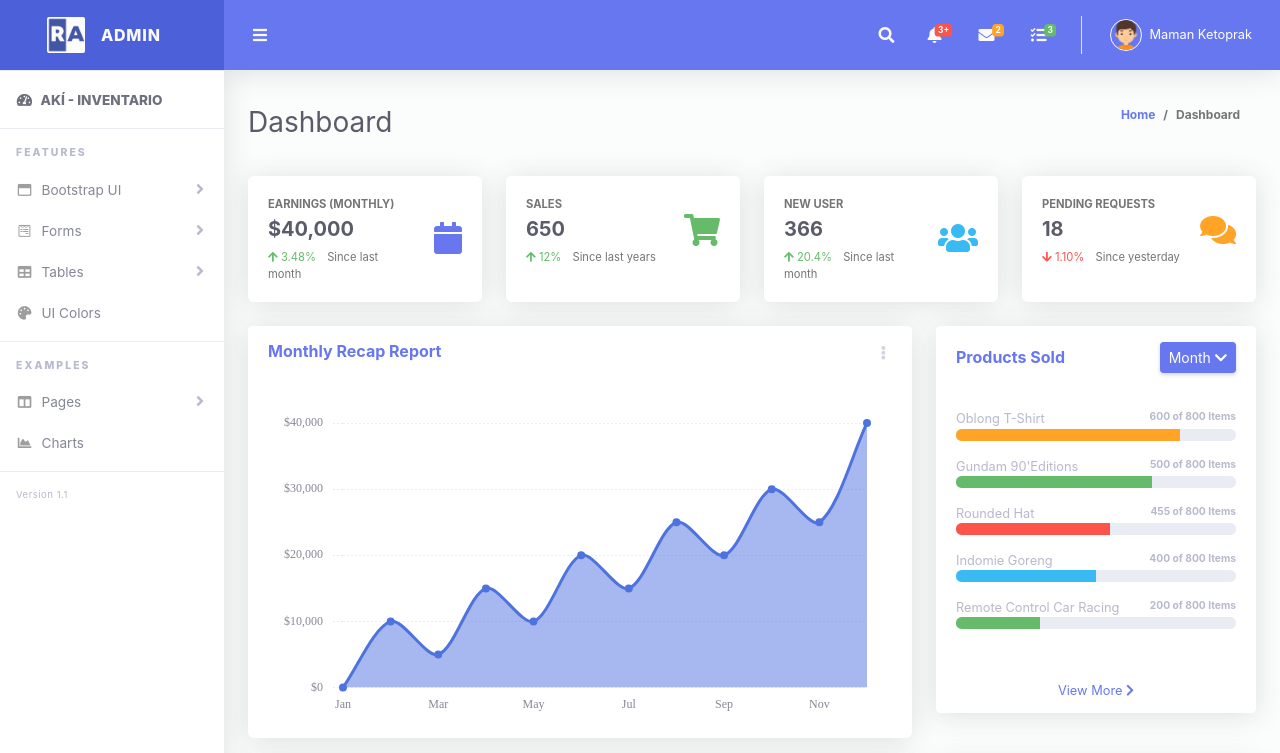
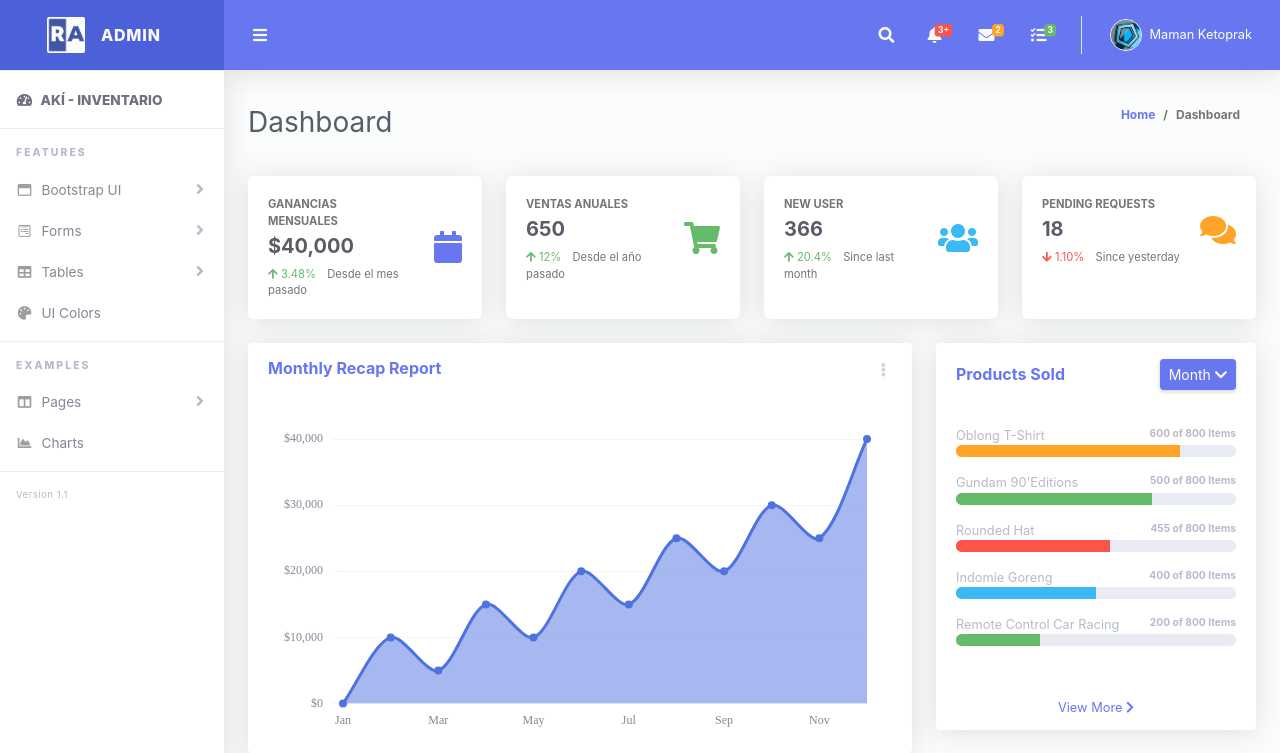
Before and after one commit to kevinsanchez4010/InterfacesG3, a Django app: page /dashboard/ in a window 1280 px wide. Shown: the top 753 px of the page. Run offline with Django 5.2, Linux system fonts and the light colour scheme; some libraries are stand-ins or nearby versions; some web fonts are replaced.

Commit message:
logo png

```diff
--- a/dashboard/templates/dashboard.html
+++ b/dashboard/templates/dashboard.html
@@ -18,11 +18,11 @@
                 <div class="card-body">
                   <div class="row align-items-center">
                     <div class="col mr-2">
-                      <div class="text-xs font-weight-bold text-uppercase mb-1">Earnings (Monthly)</div>
+                      <div class="text-xs font-weight-bold text-uppercase mb-1">Ganancias mensuales</div>
                       <div class="h5 mb-0 font-weight-bold text-gray-800">$40,000</div>
                       <div class="mt-2 mb-0 text-muted text-xs">
                         <span class="text-success mr-2"><i class="fa fa-arrow-up"></i> 3.48%</span>
-                        <span>Since last month</span>
+                        <span>Desde el mes pasado</span>
                       </div>
                     </div>
                     <div class="col-auto">
@@ -38,11 +38,11 @@
                 <div class="card-body">
                   <div class="row no-gutters align-items-center">
                     <div class="col mr-2">
-                      <div class="text-xs font-weight-bold text-uppercase mb-1">Sales</div>
+                      <div class="text-xs font-weight-bold text-uppercase mb-1">Ventas anuales</div>
                       <div class="h5 mb-0 font-weight-bold text-gray-800">650</div>
                       <div class="mt-2 mb-0 text-muted text-xs">
                         <span class="text-success mr-2"><i class="fas fa-arrow-up"></i> 12%</span>
-                        <span>Since last years</span>
+                        <span>Desde el año pasado</span>
                       </div>
                     </div>
                     <div class="col-auto">
```
Also changed, not shown: dashboard/static/private/img/boy.png.
